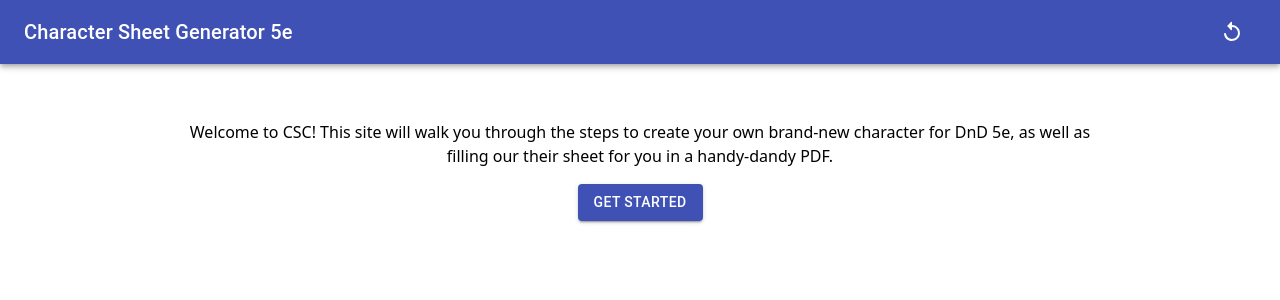
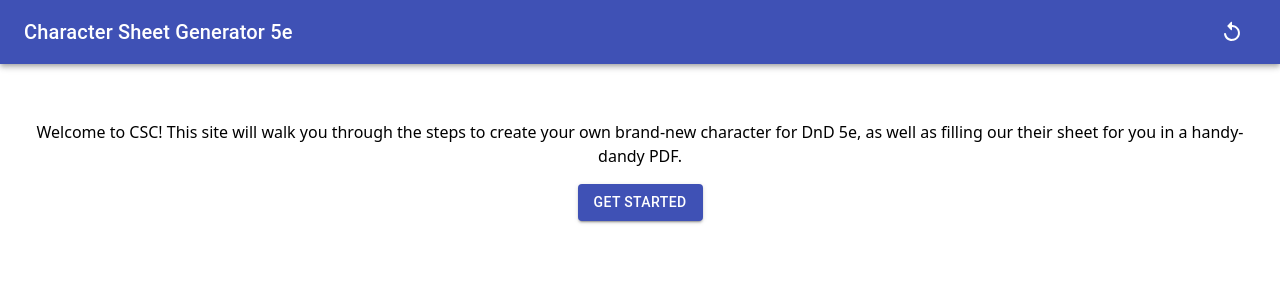
Before and after one commit to mazjin/csc-react-frontend, a React (Create React App) app: page / in a window 1280 px wide. Shown: the top 300 px of the page. Built offline with nearby package versions, Linux system fonts and the light colour scheme.

Commit message:
fix: address layout issues with navigation bars

```diff
--- a/src/App.js
+++ b/src/App.js
@@ -43,7 +43,7 @@
               </Tooltip>
             </Toolbar>
           </AppBar>
-          <Container className="my-10 mx-8 flex" maxWidth="md">
+          <Container className="my-10 mx-8 flex" >
             {parseStep(stage)}
           </Container>
         </div>
--- a/src/components/CharacterFormNavigation.js
+++ b/src/components/CharacterFormNavigation.js
@@ -1,5 +1,5 @@
 import React, { useContext } from "react";
-import { Button, Tooltip } from "@material-ui/core";
+import { Button, Paper, Tooltip } from "@material-ui/core";
 import ForwardRoundedIcon from '@material-ui/icons/ForwardRounded';
 import ArrowBackRoundedIcon from '@material-ui/icons/ArrowBackRounded';
 import { CharacterContext } from "../context/CharacterState";
@@ -13,12 +13,12 @@
         nextStage();
     }
 
-    return <div className="bottom-0 fixed w-full justify-between items-center flex lg:h-20 md:h-24 h-32">
+    return <Paper className="bottom-0 left-0 right-0 fixed w-full justify-between items-center flex lg:h-20 md:h-24 h-32">
                     <Button className="h-full w-1/3" variant="outlined" color="secondary" size="large" startIcon={<ArrowBackRoundedIcon />} onClick={prevStage}> Back </Button>
                     <Tooltip placement="top" title={disabledReasonForward} disableFocusListener={!disabledForward} disableHoverListener={!disabledForward} disableTouchListener={!disabledForward}>
                         <div className="h-full w-1/3">
                             <Button className="h-full w-full" variant="contained" color="primary" size="large" disabled={disabledForward} endIcon={<ForwardRoundedIcon />} onClick={goToNextStage} >Next</Button>
                         </div>
                     </Tooltip>
-            </div>;
+            </Paper>;
 }
--- a/src/components/CharacterMiscOptionsNavigation.js
+++ b/src/components/CharacterMiscOptionsNavigation.js
@@ -1,5 +1,5 @@
 import React, { useContext } from "react";
-import { Button, Tooltip } from "@material-ui/core";
+import { Button, Paper, Tooltip } from "@material-ui/core";
 import ForwardRoundedIcon from '@material-ui/icons/ForwardRounded';
 import ArrowBackRoundedIcon from '@material-ui/icons/ArrowBackRounded';
 import { CharacterContext } from "../context/CharacterState";
@@ -13,12 +13,12 @@
         returnFromStageOption();
     }
 
-    return <div className="bottom-0 fixed w-full justify-between items-center flex lg:h-20 md:h-24 h-32">
+    return <Paper className="bottom-0 left-0 right-0 fixed w-full justify-between items-center flex lg:h-20 md:h-24 h-32">
                     <Button className="h-full w-1/3" variant="outlined" color="secondary" size="large" startIcon={<ArrowBackRoundedIcon />} onClick={returnFromStageOption}>Back</Button>
                     <Tooltip placement="top" title={disabledReasonForward} disableFocusListener={!disabledForward} disableHoverListener={!disabledForward} disableTouchListener={!disabledForward}>
                         <div className="h-full w-1/3">
                             <Button className="h-full w-full" variant="contained" color="primary" size="large" disabled={disabledForward} endIcon={<ForwardRoundedIcon />} onClick={confirm}>Confirm</Button>
                         </div>
                     </Tooltip>
-            </div>;
+            </Paper>;
 }
```
